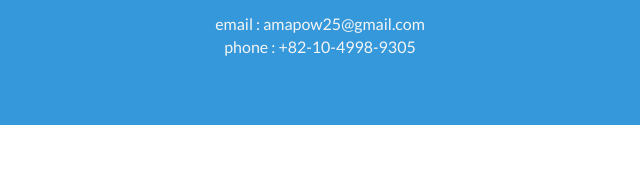
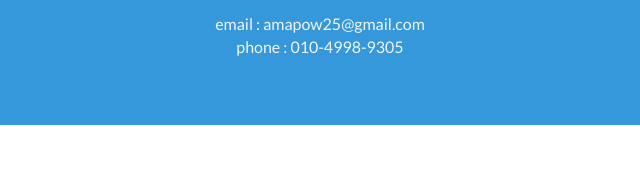
Before and after one commit to amapow/amapow.github.com, a website: page index.html in a window 1280 px wide. Shown: the part 3171-3343 px from the top of the page, 320-960 px from the left. Drawn offline with nearby package versions, Linux system fonts and the light colour scheme.

Commit message:
update index.html

```diff
--- a/index.html
+++ b/index.html
@@ -236,8 +236,8 @@
                     amapow25@gmail.com
                 </a></br>
                 phone :
-                <a href="tel:+82-10-4998-9305" style="color:whitesmoke">
-                    +82-10-4998-9305
+                <a href="tel:010-4998-9305" style="color:whitesmoke">
+                    010-4998-9305
                 </a>
             </p>
 
```
